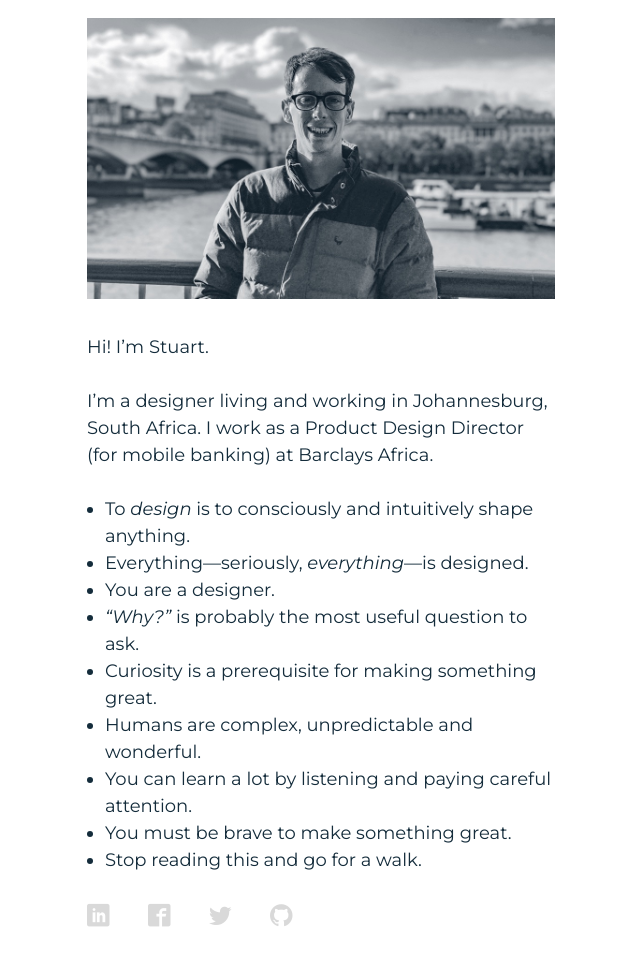
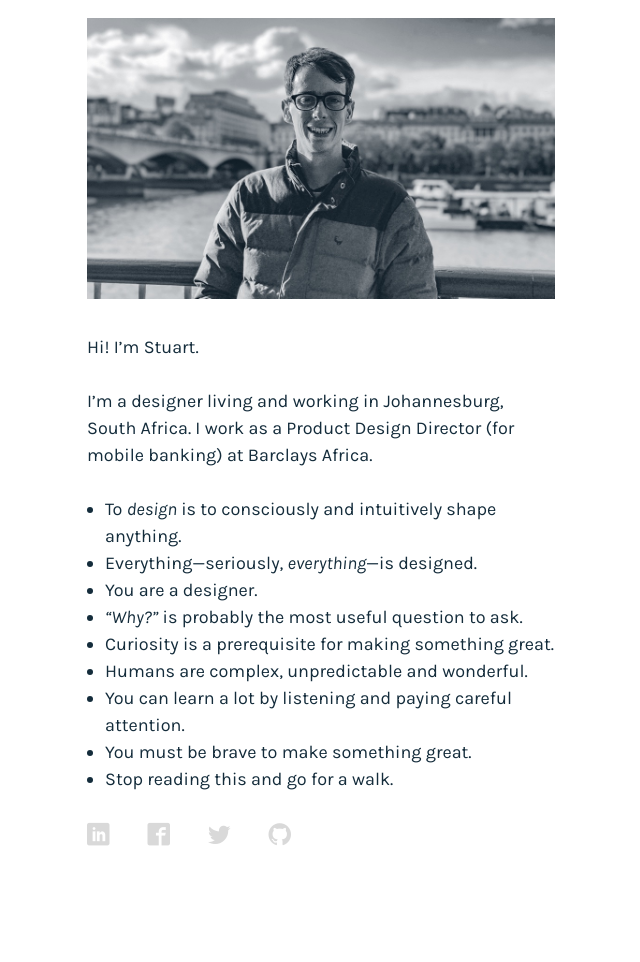
Before and after one commit to stuartwiener/stuartwiener.github.io, a Jekyll site: the page built from index.html, in a window 1280 px wide. Shown: the whole page, without its empty margins (103-743 px from the left). Built offline with Jekyll 4.4.1, drawn with Linux system fonts in a browser that asks for light colours; some web fonts are replaced; after the commit the page ends 900 px from its top, so only the background shows below that.

Commit message:
updated font

```diff
--- a/_layouts/default.html
+++ b/_layouts/default.html
@@ -9,7 +9,7 @@
     <title>{% if page.title %}{{ page.title | escape }}{% else %}{{ site.title | escape }}{% endif %}</title>
     <meta name="description" content="{% if page.excerpt %}{{ page.excerpt | strip_html | strip_newlines | truncate: 160 }}{% else %}{{ site.description }}{% endif %}">
 
-    <link href="https://fonts.googleapis.com/css?family=Montserrat:400,400i" rel="stylesheet">
+    <link href="https://fonts.googleapis.com/css?family=Karla:400,400i" rel="stylesheet">
     <link rel="stylesheet" href="{{ "/css/main.css" | prepend: site.baseurl }}">
     <link rel="canonical" href="{{ page.url | replace:'index.html','' | prepend: site.baseurl | prepend: site.url }}">
     <link rel="alternate" type="application/rss+xml" title="{{ site.title }}" href="{{ "/feed.xml" | prepend: site.baseurl | prepend: site.url }}">
--- a/css/main.scss
+++ b/css/main.scss
@@ -54,7 +54,7 @@
 }
 
 // Our variables
-$base-font-family: 'Montserrat', sans-serif;
+$base-font-family: 'Karla', sans-serif;
 $base-font-size:   1.125em;
 $base-font-weight: 400;
 $base-line-height: 1.5;
```
